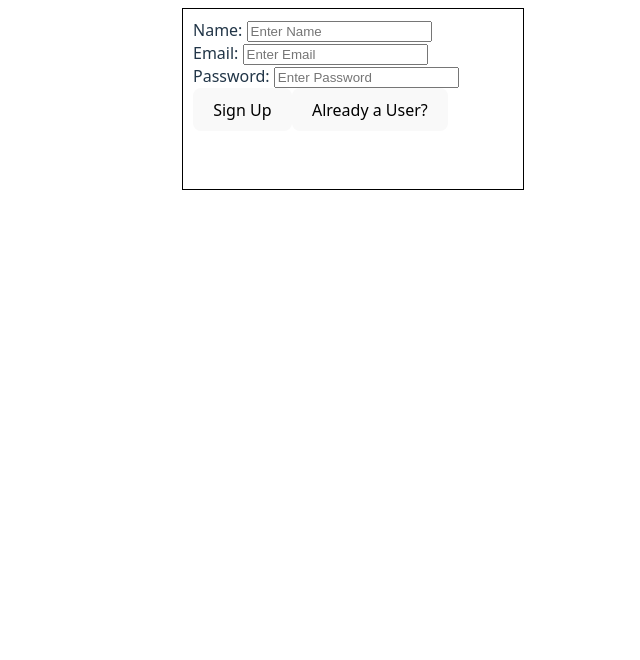
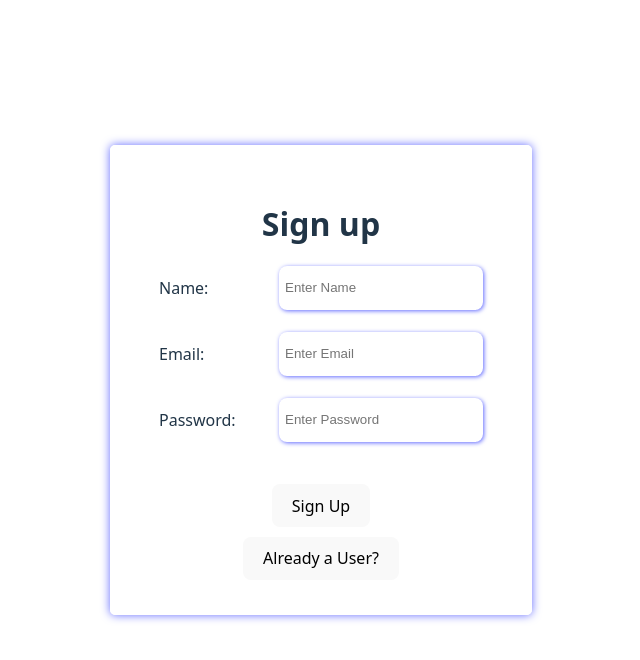
Before and after one commit to devansh22222/think-space, a React (Vite) app in the folder frontend/: page / in a window 1280 px wide. Shown: the top 660 px of the page, without its empty margins (287-927 px from the left). Built offline with nearby package versions, Linux system fonts and the light colour scheme.

Commit message:
Added Styling

```diff
--- a/frontend/index.html
+++ b/frontend/index.html
@@ -4,6 +4,7 @@
     <meta charset="UTF-8" />
     <link rel="icon"  href="/smile.png" />
     <meta name="viewport" content="width=device-width, initial-scale=1.0" />
+    <link rel="stylesheet" href="https://cdnjs.cloudflare.com/ajax/libs/font-awesome/6.7.2/css/all.min.css" integrity="sha512-Evv84Mr4kqVGRNSgIGL/F/aIDqQb7xQ2vcrdIwxfjThSH8CSR7PBEakCr51Ck+w+/U6swU2Im1vVX0SVk9ABhg==" crossorigin="anonymous" referrerpolicy="no-referrer" />
     <title>Think Space</title>
   </head>
   <body>
--- a/frontend/src/App.jsx
+++ b/frontend/src/App.jsx
@@ -13,7 +13,7 @@ function App() {
 
 
   return (
-    <>
+    <div className='app-container'>
     <Routes>
       <Route path='/' element={<SignUp/>}/>
       <Route path='/home' element={<Home/>}/>
@@ -22,7 +22,7 @@ function App() {
       <Route path="/profile" element={<Profile/>}/>
       <Route path='/edit/:id' element={<Edit/>}/>
     </Routes>
-    </>
+    </div>
   )
 }
 
--- a/frontend/src/components/Home.jsx
+++ b/frontend/src/components/Home.jsx
@@ -11,13 +11,15 @@ export default function Home(){
     const userName = localStorage.getItem("userName")
 
     let [thoughts, setThought] = useState([]);
-    let [isLike, setIsLike] = useState(false);
+    let [likedPosts, setLikedPosts] = useState({});
 
     let handleLike = async (thoughtId) =>{
         const userId = localStorage.getItem("userId");
-        setIsLike((curr)=>{
-            return !curr;
-        })
+        setLikedPosts((prev)=>({
+            ...prev,
+            [thoughtId]: !prev[thoughtId]
+
+        }))
 
         try {
             await axios.post("http://localhost:3000/api/likes", {user_id: userId, thought_id: thoughtId});
@@ -34,7 +36,6 @@ export default function Home(){
             try {
                 const res = await axios.get("http://localhost:3000/api/thoughts");
                 setThought(res.data)
-                console.log(res.data)
             } catch (error) {
                 console.log(error)
             }
@@ -44,23 +45,38 @@ export default function Home(){
     },[])
 
     return (
+        <div className="home-page">
+            <div className="nav-bar">
                 <div>
-            <h1>Home Page</h1>
-            <h2>Welcome {userName}</h2>
-            <Link to="/profile" ><button>Profile</button></Link> &nbsp;
-            <Link to="/"><button>Logout</button></Link> &nbsp;
-            <Link to="/createPost"><button>Create Post</button></Link> &nbsp;
-            <h3>Thought Feed</h3>
+                    <h1 style={{color:"#646cff", textShadow:"0px 0px 2px #646cff"}}>ThinkSpace</h1>
+                </div>
+                <div className="home-btns">
+                    <Link to="/"><button>Logout</button></Link>
+                    <Link to="/createPost"><button><i class="fa-solid fa-plus"></i> Create Post</button></Link>
+                    <div style={{display:"flex", textDecoration:"none", }}><Link to="/profile" ><i class="fa-solid fa-user" ></i><p style={{margin:"0", padding:"0", boxSizing:"border-box"}}>{userName}</p></Link></div>
+                </div>
+            </div>
+
+            <div>
+
+
                 {
                     thoughts.map((t,index)=>{
-                    return <div key={index} className="thought-card">
-                        <p>{t.name}</p>
-                        <p>{t.content}</p>
+                        return (
+                        <div key={index} className="thought-card">
+                            <div style={{display:"flex", justifyContent:"space-between"}}>
+                                <p style={{fontWeight:"700"}}>{t.name}</p>
                                 <p>{new Date(t.created_at).toLocaleString()}</p>
-                         <button onClick={()=>handleLike(t.id)} style={{backgroundColor: isLike ? "pink" : "white"}}>Like</button>&nbsp;&nbsp;<span>{t.like_count}</span>
                             </div>
+                            <hr />
+                            <div style={{height:"8rem"}}>{t.content}</div>
+                            <hr />
+                            <button onClick={()=>handleLike(t.id)}>Like</button>&nbsp;&nbsp;<span>{t.like_count}</span>
+                        </div>
+                        )
                     })
                 }
+            </div>
 
         </div>
     )
--- a/frontend/src/components/Login.jsx
+++ b/frontend/src/components/Login.jsx
@@ -1,5 +1,5 @@
 import { useState } from "react"
-import "../style/Login.css"
+import "../style/Auth.css"
 import axios from "axios";
 import { Link, useNavigate } from "react-router-dom";
 
@@ -54,18 +54,29 @@ export default function Login(){
 
 
     return (
-        <div className="login-form-container">
+        <div className="auth-page">
+            <div className="auth-form-container">
                 <form>
+                    <h1 style={{textAlign:"center"}}>Login</h1>
+                    <br />
+                    <div className="inputs">
                         <label htmlFor="email">Email: </label>
                         <input type="text" placeholder="Enter email" name="email" id="email" value={loginData.email} onChange={handleChange}/>
+                    </div>
                     <br />
+                    <div className="inputs">
                         <label htmlFor="password">Password: </label>
                         <input type="text" placeholder="Enter Password" name="password" id="password" value={loginData.password} onChange={handleChange}/>
+                    </div>
                     <br />
+
+                    <div className="auth-btns">
                         <button onClick={handleSubmit}>Login</button>
                         <Link to="/"><button>New User?</button></Link>
+                    </div>
+                </form>
 
-            </form>
+            </div>
         </div>
     )
 }
--- a/frontend/src/components/SignUp.jsx
+++ b/frontend/src/components/SignUp.jsx
@@ -1,5 +1,5 @@
 import { useState } from "react"
-import "../style/SignUp.css"
+import "../style/Auth.css"
 import axios from "axios";
 import { Link, useNavigate } from "react-router-dom";
 import { useEffect } from "react";
@@ -51,20 +51,32 @@ export default function SignUp(){
 
 
     return (
-        <div className="signUp-form-container">
+        <div className="auth-page">
+            <div className="auth-form-container">
                 <form >
+                    <h1 style={{textAlign:"center"}}>Sign up</h1>
+                    <div className="inputs">
                         <label htmlFor="name">Name: </label>
                         <input type="text" placeholder="Enter Name" id="name" name="name" value={data.name} onChange={handleChange}/>
+                    </div>
                     <br />
+                    <div className="inputs">
                         <label htmlFor="email">Email: </label>
                         <input type="email" placeholder="Enter Email" id="email" name="email" value={data.email} onChange={handleChange}/>
+                    </div>
                     <br />
+                    <div className="inputs">
                         <label htmlFor="password">Password: </label>
                         <input type="password" placeholder="Enter Password" id="password" name="password" value={data.password} onChange={handleChange}/>
+                    </div>
                     <br />
+
+                    <div className="auth-btns">
                     <button onClick={handleSubmit}>Sign Up</button>
                     <Link to="/login"><button>Already a User?</button></Link>
+                    </div>
             </form>
+            </div>
         </div>
 
     )
--- a/frontend/src/index.css
+++ b/frontend/src/index.css
@@ -11,8 +11,17 @@
   -moz-osx-font-smoothing: grayscale;
 }
 
+/* body{
+  display: flex;
+  justify-content: center;
+  align-items: center;
+} */
 
-
+body{
+  margin: 0;
+  padding: 0;
+  box-sizing: border-box;
+}
 button {
   border-radius: 8px;
   border: 1px solid transparent;
@@ -26,9 +35,23 @@ button {
 button:hover {
   border-color: #646cff;
 }
+input{
+  border: 1px solid transparent;
+  box-shadow: 1px 1px 4px #646cff;
+  padding: 5px;
+}
+input:hover{
+  border: 1px solid #646cff;
+}
+input:focus{
+  outline: 1px solid #646cff;
+}
 button:focus,
 button:focus-visible {
   outline: 4px auto -webkit-focus-ring-color;
+}
+button:active{
+  outline: 1px solid #646cff;
 }
 
 @media (prefers-color-scheme: light) {
--- /dev/null
+++ b/frontend/src/style/Auth.css
@@ -0,0 +1,49 @@
+.auth-page{
+    height: 95vh;
+    width: 95vw;
+    display: flex;
+    justify-content: center;
+    align-items: center;
+}
+
+
+
+.auth-form-container{
+    height: 28rem;
+    width: 25rem;
+    border: 1px solid white;
+    box-shadow: 0px 0px 10px #646cff;
+    border-radius: 5px;
+    margin: 0 auto;
+    padding: 10px;
+    display: flex;
+    justify-content: center;
+    align-items: center;
+}
+
+
+.inputs{
+    display: flex;
+    justify-content: center;
+    align-items: center;
+}
+
+.inputs input{
+    height: 2rem;
+    width: 12rem;
+    border-radius: 8px ;
+}
+
+label{
+    display: inline-block;
+    width: 120px;
+}
+
+.auth-btns{
+    margin-top: 20px;
+    height: 6rem;
+    display: flex;
+    flex-direction: column;
+    justify-content: space-between;
+    align-items: center;
+}
--- a/frontend/src/style/Home.css
+++ b/frontend/src/style/Home.css
@@ -1,7 +1,33 @@
+.home-page{
+    display: flex;
+    justify-content: center;
+    align-items: center;
+    flex-direction: column;
+}
+
+.nav-bar{
+    height: 5rem;
+    width: 90%;
+    border-bottom: 1px solid black;
+    display: flex;
+    justify-content: space-between;
+    align-items: center;
+}
+
+.home-btns{
+    height: 100%;
+    width: 25rem;
+    border: 1px solid black;
+    display: flex;
+    justify-content: space-around;
+    align-items: center;
+}
+
 .thought-card{
-    height: 12rem;
+    height: 18rem;
     width: 30rem;
-    border: 1px solid black;
     margin-bottom: 1rem;
     padding: 1rem;
+    border-radius: 8px;
+    box-shadow: 0px 0px 10px #646cff;
 }
--- a/frontend/src/style/Login.css
+++ /dev/null
@@ -1,7 +0,0 @@
-.login-form-container{
-    height: 10rem;
-    width: 20rem;
-    border: 1px solid black;
-    margin: 0 auto;
-    padding: 10px;
-}
```
Lines whose indentation alone changed are shown as unchanged.
